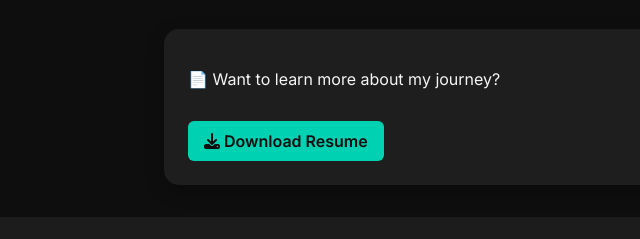
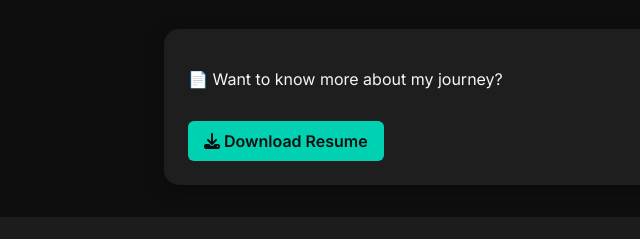
Before and after one commit to Rajath-H-M/RAJATH-H-M.github.io, a plain HTML site: page index.html in a window 1280 px wide. Shown: the part 3026-3265 px from the top of the page, 0-640 px from the left. Drawn offline with Linux system fonts and the light colour scheme.

Commit message:
Update index.html

```diff
--- a/index.html
+++ b/index.html
@@ -420,7 +420,7 @@
   <section id="contact">
     <h2>📎 Resume</h2>
     <div class="card">
-      <p>📄 Want to learn more about my journey?</p>
+      <p>📄 Want to know more about my journey?</p>
       <a class="button" href="Rajath_SDE.pdf" download><i class="fas fa-download"></i> Download Resume</a>
     </div>
   </section>
```
